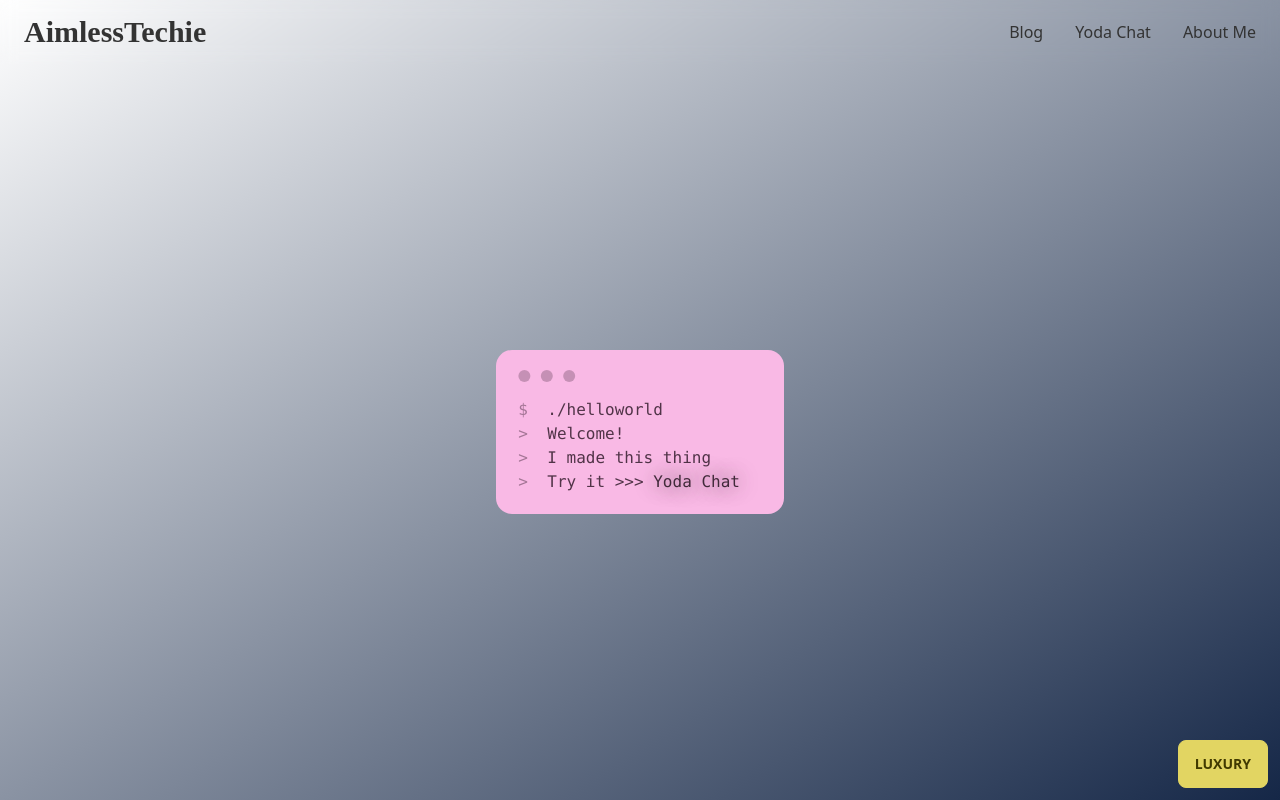
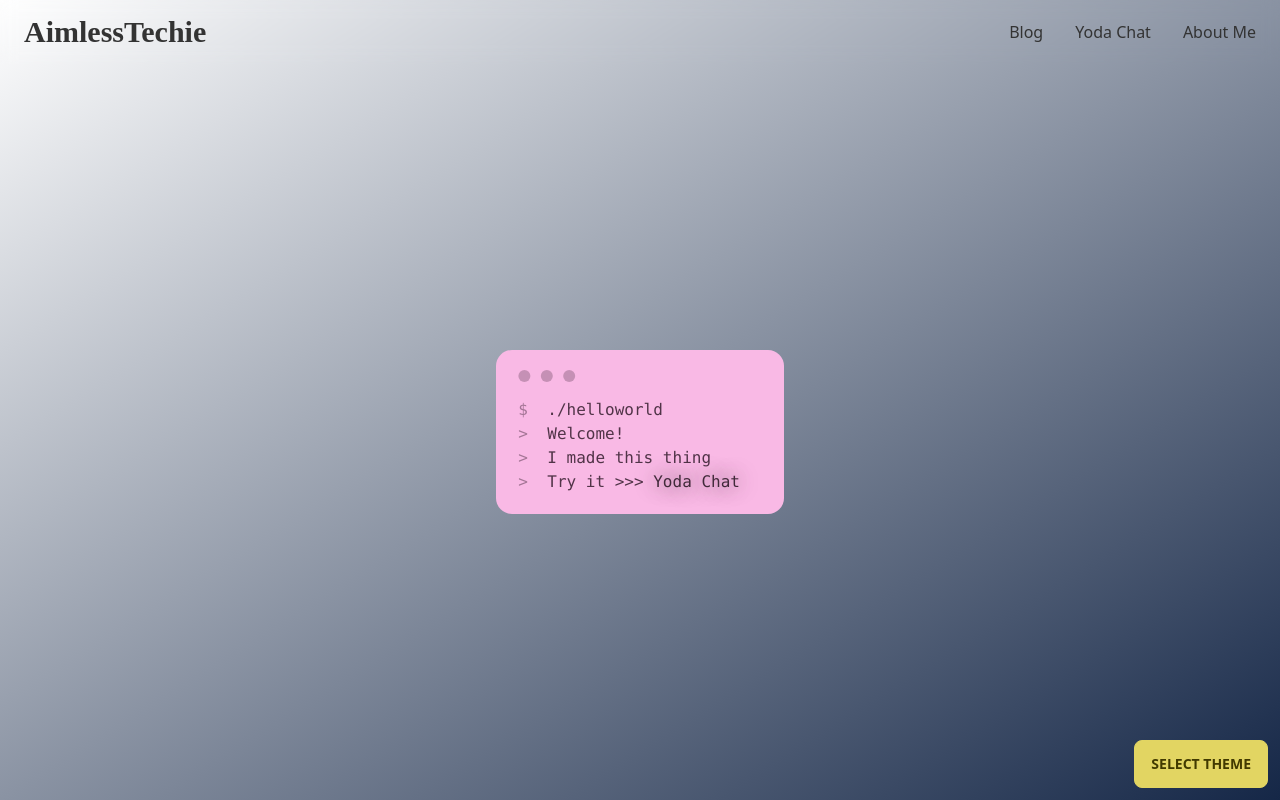
Before and after one commit to dhshah/openai-fun, a SvelteKit app: page / in a window 1280 px wide. Built offline with nearby package versions, Linux system fonts and the light colour scheme; a web font is replaced by a local one.

Commit message:
Update tailwind blog

```diff
--- /dev/null
+++ b/src/lib/components/SelectThemeButton.svelte
@@ -0,0 +1,15 @@
+<script lang="ts">
+	import { themes } from '$lib/utils/themes';
+	export let setTheme: (theme: string) => void;
+</script>
+
+<div class="dropdown dropdown-top dropdown-end">
+	<button tabindex="0" class="btn btn-warning m-1">Select Theme</button>
+	<ul class="dropdown-content bg-accent menu p-2 rounded-box w-52">
+		{#each themes as _theme}
+			<li class="text-accent-content">
+				<button tabindex="0" on:click={() => setTheme(_theme)}>{_theme}</button>
+			</li>
+		{/each}
+	</ul>
+</div>
--- /dev/null
+++ b/src/lib/utils/themes.ts
@@ -0,0 +1,31 @@
+export const themes = [
+	'light',
+	'dark',
+	'emerald',
+	'cupcake',
+	'bumblebee',
+	'corporate',
+	'synthwave',
+	'retro',
+	'cyberpunk',
+	'valentine',
+	'halloween',
+	'garden',
+	'forest',
+	'aqua',
+	'lofi',
+	'pastel',
+	'fantasy',
+	'wireframe',
+	'black',
+	'luxury',
+	'dracula',
+	'cmyk',
+	'autumm',
+	'business',
+	'acid',
+	'lemonade',
+	'night',
+	'coffee',
+	'winter'
+];
--- a/src/routes/+layout.svelte
+++ b/src/routes/+layout.svelte
@@ -10,6 +10,7 @@
 	import { page } from '$app/stores';
 	import Navbar from '$lib/components/Navbar.svelte';
 	import { theme } from '$lib/theme_store';
+	import SelectThemeButton from '$lib/components/SelectThemeButton.svelte';
 
 	let analyticsId = import.meta.env.VERCEL_ANALYTICS_ID;
 	$: if (browser && analyticsId) {
@@ -19,38 +20,6 @@
 			analyticsId
 		});
 	}
-
-	let themes = [
-		'light',
-		'dark',
-		'emerald',
-		'cupcake',
-		'bumblebee',
-		'corporate',
-		'synthwave',
-		'retro',
-		'cyberpunk',
-		'valentine',
-		'halloween',
-		'garden',
-		'forest',
-		'aqua',
-		'lofi',
-		'pastel',
-		'fantasy',
-		'wireframe',
-		'black',
-		'luxury',
-		'dracula',
-		'cmyk',
-		'autumm',
-		'business',
-		'acid',
-		'lemonade',
-		'night',
-		'coffee',
-		'winter'
-	];
 </script>
 
 <div
@@ -60,16 +29,9 @@
 	<Navbar />
 	<slot />
 	{#if dev}
-		<div class="dropdown dropdown-top dropdown-end fixed bottom-2 right-2">
-			<button tabindex="0" class="btn btn-warning m-1">{$theme}</button>
-			<ul class="dropdown-content bg-accent menu p-2 rounded-box w-52">
-				{#each themes as _theme}
-					<li class="text-accent-content">
-						<button tabindex="0" on:click={() => theme.set(_theme)}>{_theme}</button>
-					</li>
-				{/each}
-			</ul>
-		</div>
+		<span class="fixed bottom-2 right-2"
+			><SelectThemeButton setTheme={(newTheme) => theme.set(newTheme)} /></span
+		>
 	{/if}
 </div>
 
```
Also changed, not shown: 1 other file (tests, documents, lock files or other folders).
